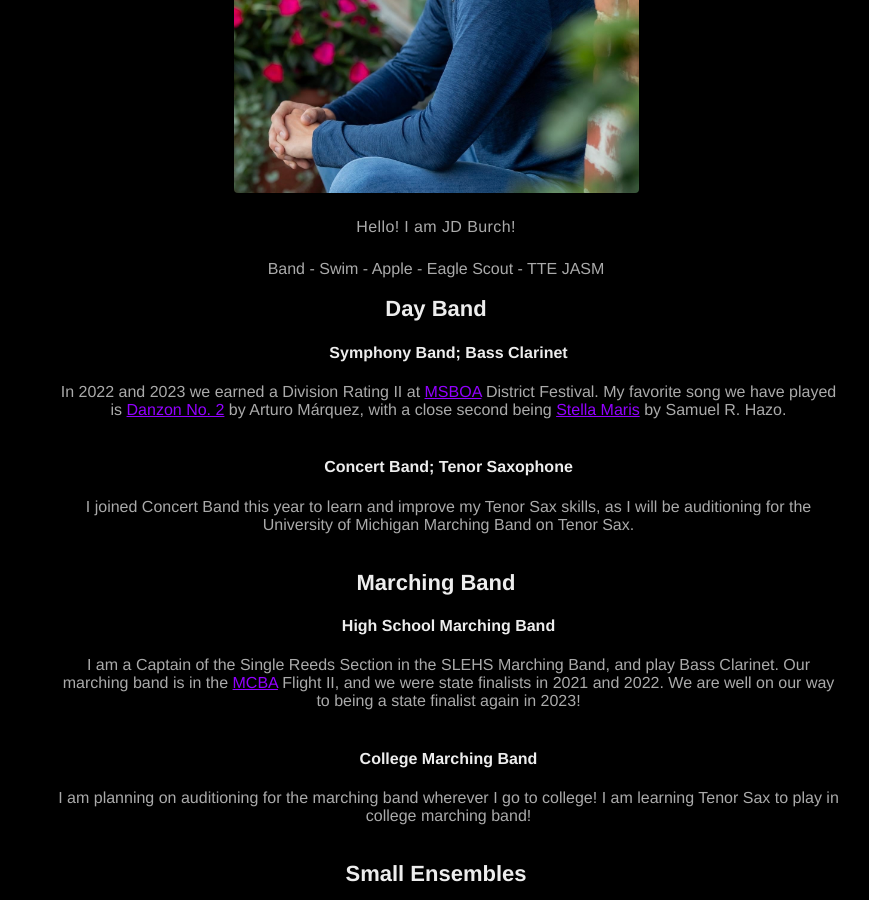
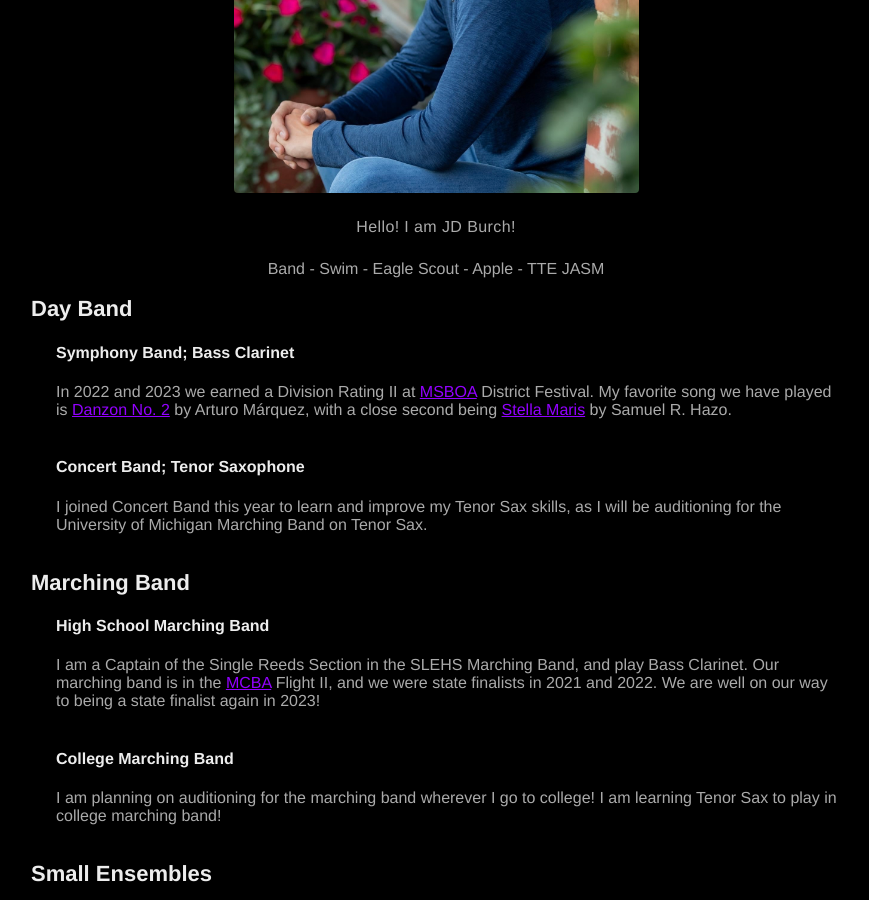
Before and after one commit to JDBurchHuzzah/jdburchhuzzah.github.io, a Jekyll site: the page built from about.md, in a window 1280 px wide and 900 px high, scrolled down 337 px. Shown: the whole window, without its empty margins (204-1073 px from the left). Built offline with Jekyll 4.4.1, drawn with Linux system fonts in a browser that asks for light colours; nearby versions of some CDN libraries.

Commit message:
Update about.md

```diff
--- a/about.md
+++ b/about.md
@@ -6,7 +6,8 @@
 <img src="/assets/images/profilepfp.jpg" alt="test">
 
 <center> <p>Hello! I am JD Burch!</p>
-Band - Swim - Apple - Eagle Scout - TTE JASM
+Band - Swim - Eagle Scout - Apple - TTE JASM
+</center>
 
 <h2>Day Band</h2>
 <div style="margin-left: 25px;">
```
